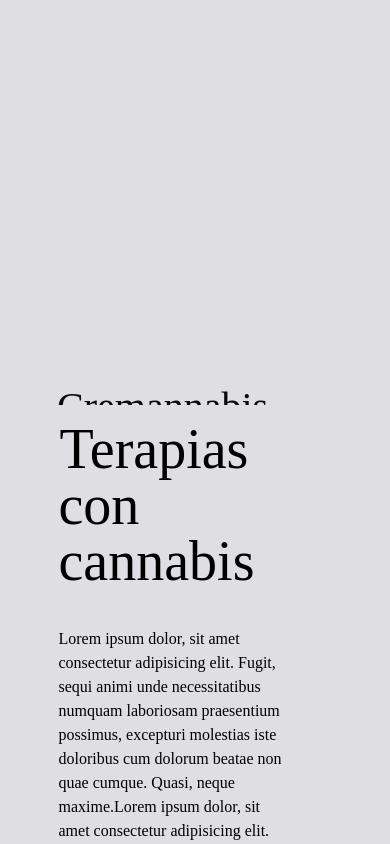
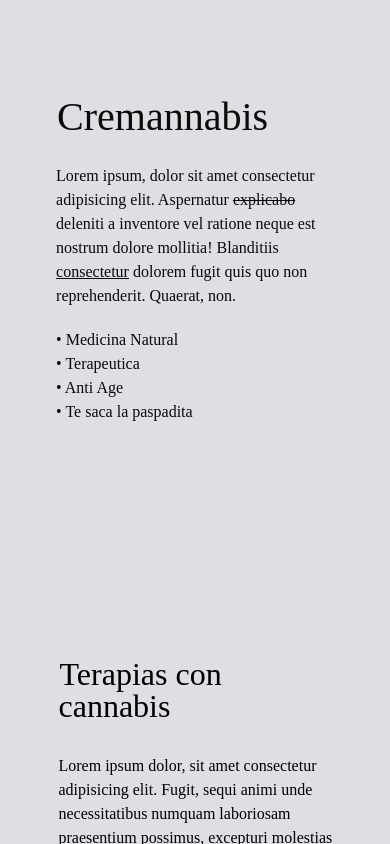
Before and after one commit to jmesparre/coyuyo, a Next.js app: page / in a window 390 px wide. Shown: the part 1974-2818 px from the top of the page. Built offline with nearby package versions, Linux system fonts and the light colour scheme; a web font is replaced by a local one.

Commit message:
mejora visual mobile

```diff
--- a/app/globals.css
+++ b/app/globals.css
@@ -1,9 +1,8 @@
 @import url('https://fonts.googleapis.com/css2?family=Corben&display=swap');
-
-
 @tailwind base;
 @tailwind components;
 @tailwind utilities;
+
 
 
 :root {
@@ -114,6 +113,13 @@ a {
 
 }
 
+.bg-nav-menu {
+  background-color: #dedee3;
+  border-top: 1px solid gray;
+    padding-top: 25px;
+    gap:22px;
+    padding-bottom: 55px;
+}
 
 .ParallaxImage-bg {
   height: 100vw;
@@ -227,7 +233,7 @@ section.informacion {
   width: 100%;
   position: relative;
    display: flex;
-   height: 70vw;
+   height: 80vw;
  }
 
 
@@ -238,12 +244,13 @@ section.informacion {
   user-select: none;
 }
 
+
 .intro {
   color: black;
   text-align: right;
   margin-top: 1em;
-  width: 50%;
-  padding-right: 4em;
+  width: 60%;
+  padding-right: 2em;
   margin-left: 15%;
 }
 
@@ -252,7 +259,9 @@ section.informacion {
 }
 
 .faq {
-  height: 70vw;
+  display: inline;
+  padding-bottom: 10vw;
+  padding-top: 8vw;
 }
 .faq h3 {
   color: black;
@@ -260,11 +269,16 @@ section.informacion {
 
 .footer {
   background-color: #00755a;
+  margin-top: 10vw;
+
 }
 
 
 @media (max-width: 768px) {
 
+  .faq h4 {
+    font-size: 2em;
+  }
   .nav-web {
     display:none;
   }
@@ -295,17 +309,16 @@ section.informacion {
 
   .description {
     left: 15%;
-    position: relative;
-    width: 75%;
-    top:405px;
+    width: 70%;
+    top:57vw;
   }
 
   .crema-description {
-    position: relative;
-    width: 75%;
-    display: block;
-    top:385px;
+    width: 70%;
+    top:64vw;
+    position: sticky;
     left: 15%;
+    height: max-content;
     z-index: 2;
 
   }
@@ -330,12 +343,16 @@ section.informacion {
     right: 0px;
   }
 
-  .intro
-  {
-    width: 75%;
+  .intro {
+    width: 80%;
+    margin-top: 60vw;
     text-align: left;
-    margin-bottom: 200px;
+    margin-bottom: 40vw;
   }
+  .intro h4 {
+    font-size: 2em;
+  }
+
 
   .intro p {
     width:100%;
@@ -351,12 +368,16 @@ section.informacion {
   }
 
   .producto-crema{
-    height: 175vw;
+    height: 180vw;
   }
 
   .producto-crema .ParralaxImage-bg {
     width: 70%;
     margin-left: 100px;
+  }
+  .faq {
+    padding-bottom: 30vw;
+    padding-top: 40vw;
   }
 }
 
--- a/app/page.tsx
+++ b/app/page.tsx
@@ -11,6 +11,7 @@ import {
   AccordionItem,
   AccordionTrigger,
 } from "../components/ui/accordion"
+
 
 gsap.registerPlugin(ScrollTrigger);
 
@@ -173,12 +174,12 @@ export default function Home() {
 
         </section>
 
-        <section className="producto-crema" >
+        <section className="producto-crema " >
 
           <div className="ParralaxImage-bg ">
             <ParralaxImage src="crema.jpg" alt=""/>
           </div>
-          <div className="crema-description pt-20 sm:pt-20">
+          <div className="crema-description sm:pt-10">
             <h3>Cremannabis</h3>
             <p>Lorem ipsum, dolor sit amet consectetur adipisicing elit. Aspernatur <s>explicabo </s>deleniti a inventore vel ratione neque est nostrum dolore mollitia! Blanditiis <u> consectetur</u> dolorem fugit quis quo non reprehenderit. Quaerat, non.</p>
             <ul className="pt-5">
@@ -249,8 +250,8 @@ export default function Home() {
       </section>
 
         <section id="contacto" className="footer">
-            <div className="col w-3/4 sm:w-3/4 md:w-2/4 pl-24 ">
-             <h1 className="  pt-24 pl-4 " >Contacto.</h1>
+            <div className="w-4/4  sm:w-3/4 md:w-3/4 pl-4 sm:pl-24">
+             <h1 className="  pt-6 sm:pt-24 pl-4 " >Contacto.</h1>
              <p className="w-3/4 pl-5 text-white">Lorem ipsum dolor sit amet consectetur adipisicing
              elit. Est porro laudantium eveniet maiores exercitationem, voluptatum qui dicta suscipit
               laborum culpa, iusto minima asperiores modi delectus expedita consequuntur assumenda?
```
